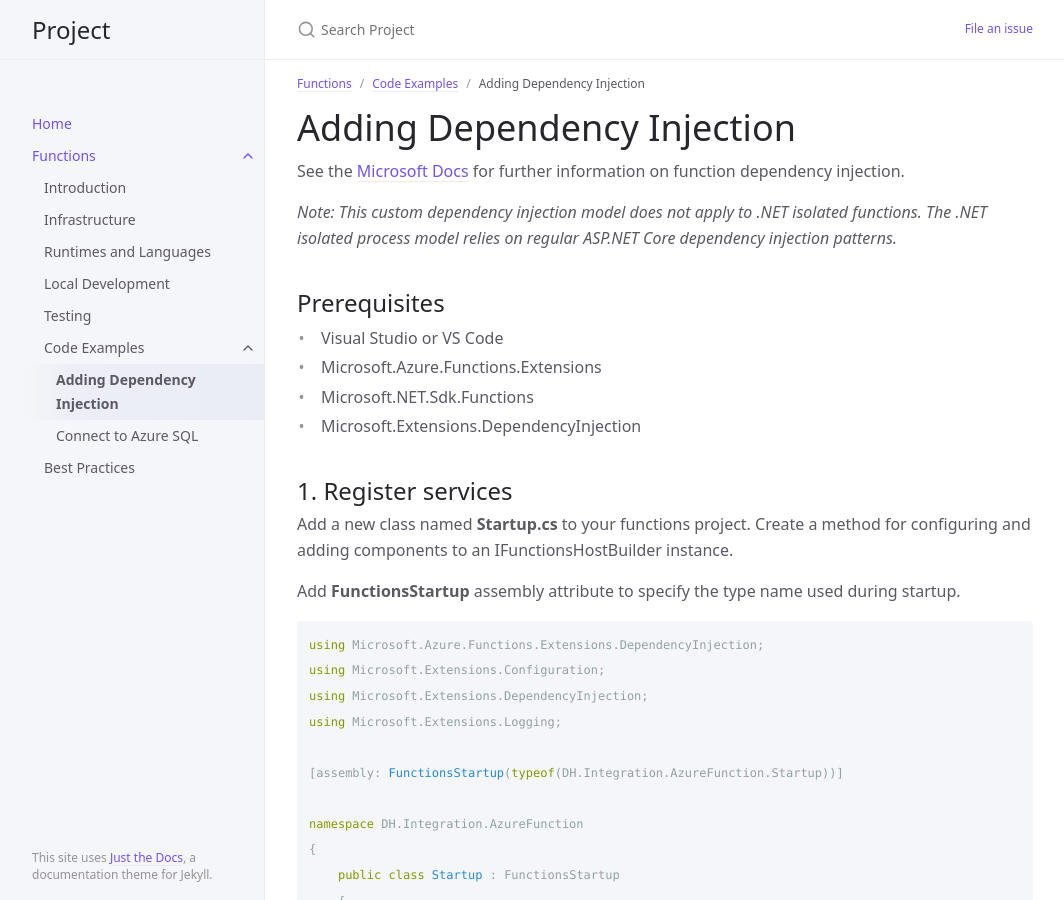
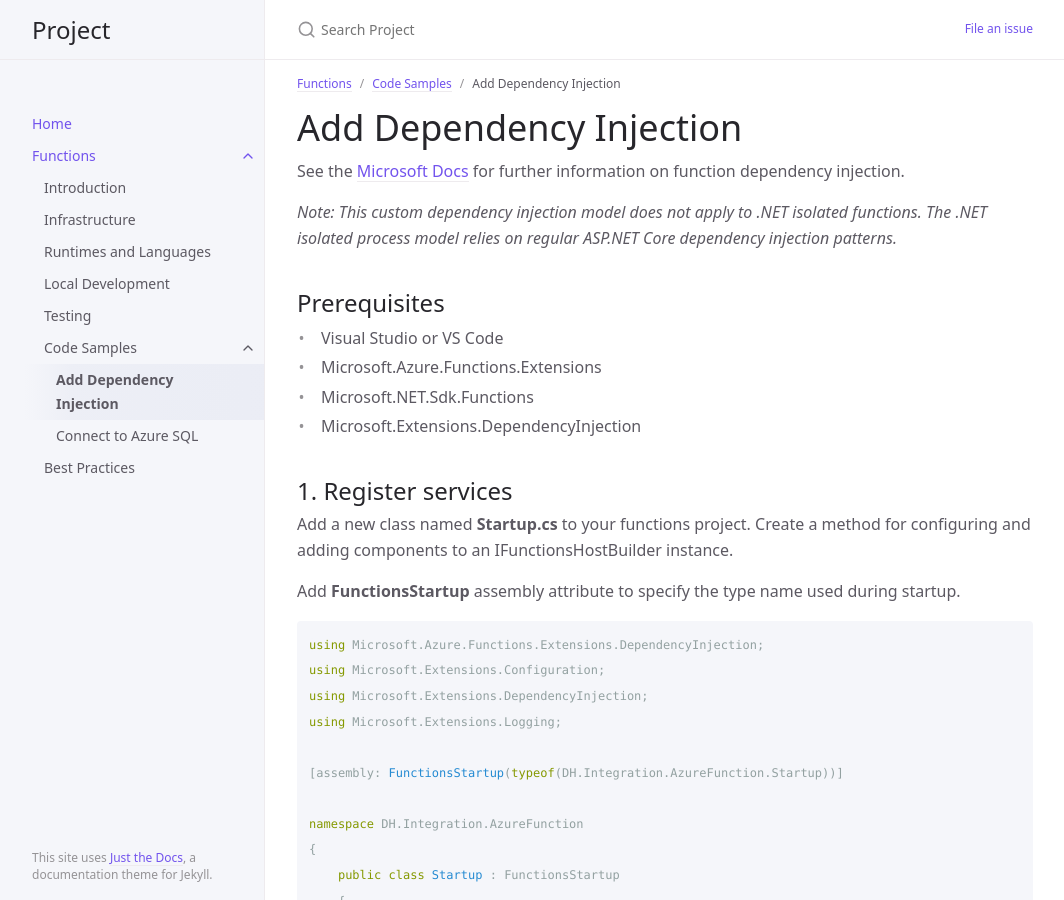
Before and after one commit to bwagner77/docs-test, a Jekyll site: the page built from function/samples-dependency-injection.md, in a window 1280 px wide and 900 px high. Shown: the whole window, without its empty margins (107-1171 px from the left). Built offline with Jekyll 4.4.1, drawn with Linux system fonts in a browser that asks for light colours.

Commit message:
Function content updated.

```diff
--- a/function/examples-azure-sql-connection.md
+++ b/function/samples-azure-sql-connection.md
@@ -1,7 +1,7 @@
 ---
 layout: default
 title: Connect to Azure SQL
-parent: Code Examples
+parent: Code Samples
 grand_parent: Functions
 nav_order: 2
 ---
--- a/function/examples-dependency-injection.md
+++ b/function/samples-dependency-injection.md
@@ -1,12 +1,12 @@
 ---
 layout: default
-title: Adding Dependency Injection
-parent: Code Examples
+title: Add Dependency Injection
+parent: Code Samples
 grand_parent: Functions
 nav_order: 1
 ---
 
-# Adding Dependency Injection
+# Add Dependency Injection
 {: .no_toc }
 
 See the
--- a/function/examples.md
+++ b/function/samples.md
@@ -1,12 +1,12 @@
 ---
 layout: default
-title: Code Examples
+title: Code Samples
 parent: Functions
 nav_order: 6
 has_children: true
 ---
 
-# Function Code Examples
+# Function Code Samples
 {: .no_toc }
 
 - TOC
```
Also changed, not shown: other parts of function/samples-azure-sql-connection.md (+1 -1 lines).
